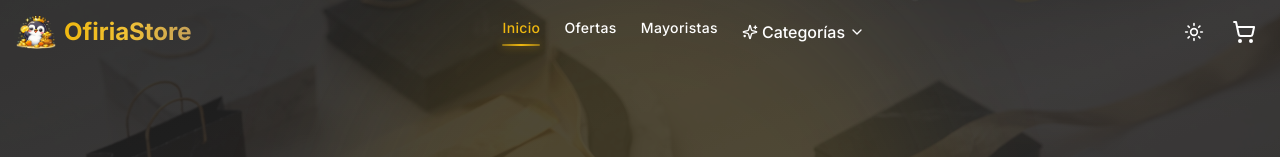
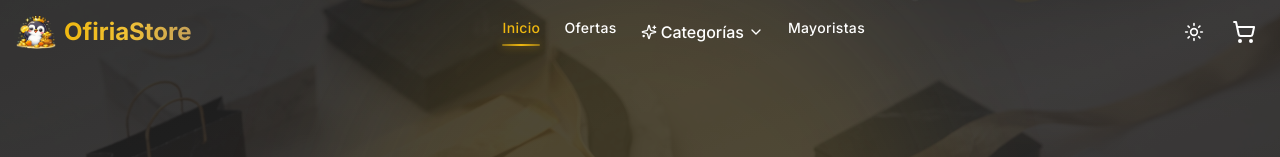
Before and after one commit to fabricioplay2learn-ctrl/OfiriaStore, a Next.js app: page / in a window 1280 px wide. Shown: the top 157 px of the page. Built offline with nearby package versions, Linux system fonts and the light colour scheme.

Commit message:
mejora navbar

```diff
--- a/components/Navbar.tsx
+++ b/components/Navbar.tsx
@@ -23,7 +23,6 @@ const categories = [
 const navLinks = [
   { href: "/", label: "Inicio" },
   { href: "/ofertas", label: "Ofertas" },
-  { href: "/mayoristas", label: "Mayoristas" },
 ];
 
 /**
@@ -170,6 +169,10 @@ export default function Navbar() {
                 )}
               </AnimatePresence>
             </div>
+
+            <NavLink href="/mayoristas" textColorClass={textColorClass}>
+              Mayoristas
+            </NavLink>
           </div>
 
           <div className="flex items-center space-x-3">
@@ -255,6 +258,19 @@ export default function Navbar() {
                   </Link>
                 ))}
               </div>
+
+              <Link
+                href="/mayoristas"
+                className={cn(
+                  "block text-lg font-medium transition-colors border-t border-border-custom pt-4",
+                  pathname === "/mayoristas"
+                    ? "text-gold pl-3"
+                    : "text-text-primary hover:text-gold"
+                )}
+                onClick={() => setIsOpen(false)}
+              >
+                Mayoristas
+              </Link>
             </div>
           </motion.div>
         )}
```
